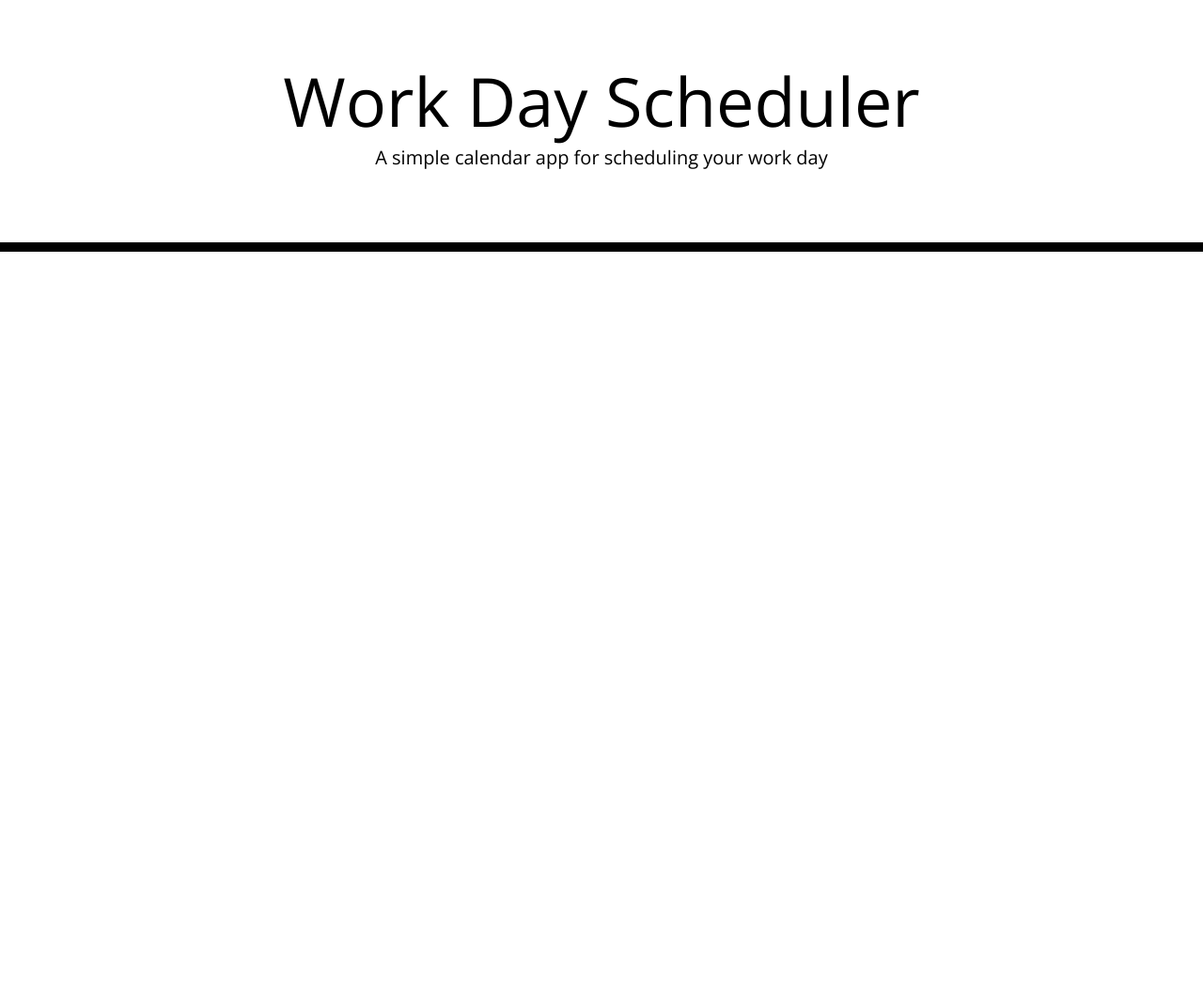
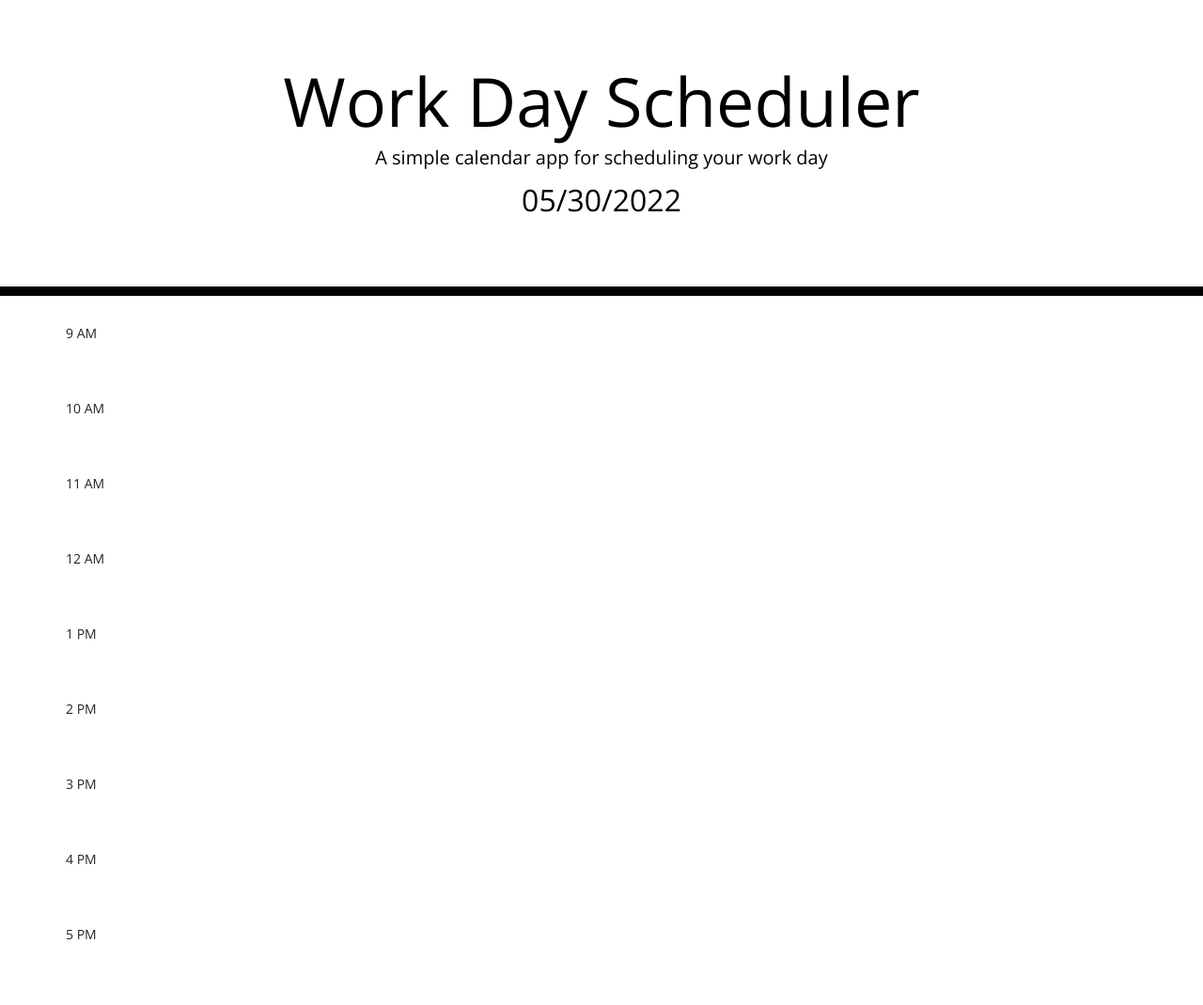
Before and after one commit to rturner1220/work-planner, a plain HTML site: page index.html in a window 1280 px wide. Shown: the top 1070 px of the page at 94% size. Before the commit the page ends 800 px from the top, so only its background shows below. Drawn offline with nearby package versions, Linux system fonts and the light colour scheme.

Commit message:
added timeblocks

```diff
--- a/assets/css/style.css
+++ b/assets/css/style.css
@@ -3,6 +3,14 @@ body {
     font-size: 16px;
     line-height: 1;
   }
+
+.container {
+  grid-area: time;
+  display: grid;
+  grid-template-rows: repeat(24, 1fr);
+  font-size: 14px;
+  border-left: 1px solid rgba(red, green, blue, alpha);
+}
 
   textarea{
     background: transparent;
--- /dev/null
+++ b/assets/js/planner.js
@@ -0,0 +1,33 @@
+var workPlanner = {};
+
+// current day is displayed on top of planner
+// First we use the Date function, and then we process it into year, month and day,
+//and display it in the way we want.
+var d = new Date()
+var year = d.getFullYear()
+var month = d.getMonth()+1;
+var day = d.getDate()
+
+var totalDays = new Date(year, month, 0).getDate()
+var printOut =
+(month<10 ? '0' : '') + month + '/' +
+(day<10 ? '0' : '') + day + '/' + year
+$('.date').text(`${printOut}`)
+
+// present with time blocks and view the time block for that day
+
+
+// open the planner
+
+
+
+
+
+
+// past, present and future separed by colors
+
+
+// click into a time block and enter and event
+
+
+// click to save button and save in local storage
--- a/index.html
+++ b/index.html
@@ -24,28 +24,27 @@
       <h1 class="display-3">Work Day Scheduler</h1>
       <p class="lead">A simple calendar app for scheduling your work day</p>
       <p id="currentDay" class="lead"></p>
+      <h2 class = 'date'></h2>
+      <div class= 'planner'></div>
+    </div>
     </header>
 
-
-    <!-- Timeblocks go here -->
+  <!-- Timeblocks go here -->
     <div class="container">
-        <tr>
-          <td></td>
-          <td></td>
-          <td></td>
-          <td></td>
-          <td></td>
-          <td></td>
-          <td></td>
-          <td></td>
-          <td></td>
-        </tr>
-
-
+      <div class="row row-1">9 AM</div>
+      <div class="row row-2">10 AM</div>
+      <div class="row row-3">11 AM</div>
+      <div class="row row-4">12 AM</div>
+      <div class="row row-5">1 PM</div>
+      <div class="row row-6">2 PM</div>
+      <div class="row row-7">3 PM</div>
+      <div class="row row-8">4 PM</div>
+      <div class="row row-9">5 PM</div>
     </div>
 
     <script src="https://code.jquery.com/jquery-3.4.1.min.js"></script>
     <script src="https://cdnjs.cloudflare.com/ajax/libs/moment.js/2.24.0/moment.min.js"></script>
-  </body>
+    <script src="./assets/js/planner.js"></script>
 
+    </body>
 </html>
```
Also changed, not shown: assets/planner.js (deleted, +0 -37 lines).
